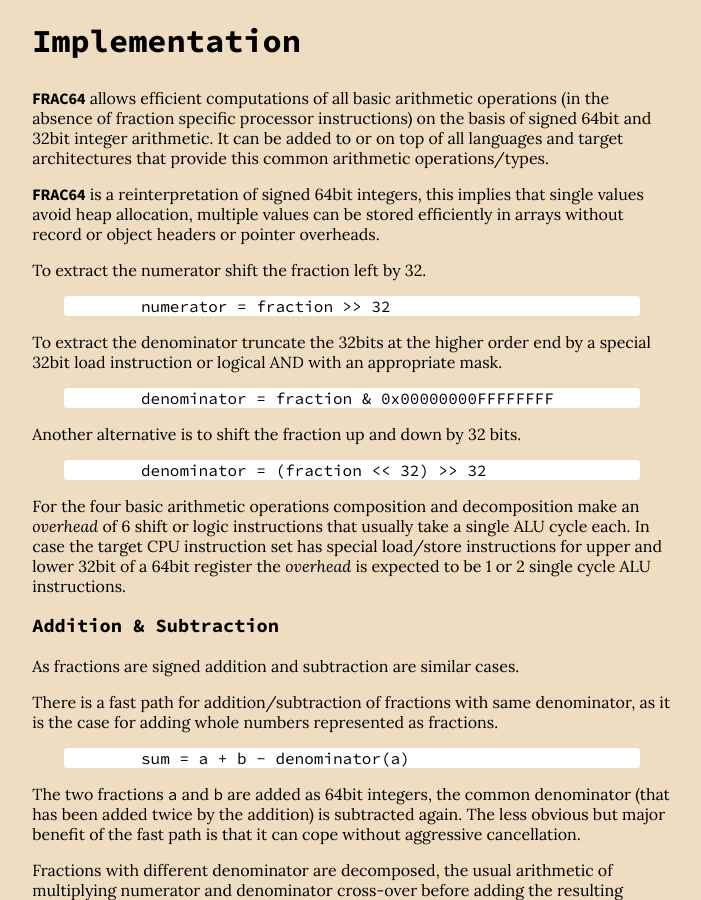
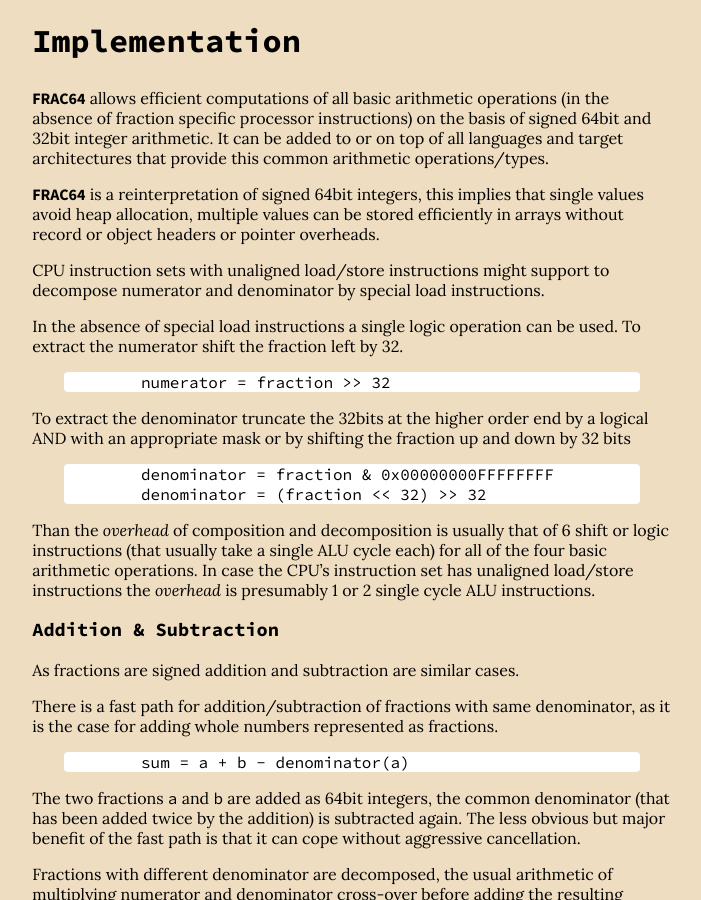
Before and after one commit to frac64/frac64.github.io, a Jekyll site: the page built from index.md, in a window 1280 px wide and 900 px high, scrolled down 912 px. Shown: the whole window, without its empty margins (127-828 px from the left). Built offline with Jekyll 4.4.1, drawn with Linux system fonts in a browser that asks for light colours.

Commit message:
Implementation...

```diff
--- a/index.md
+++ b/index.md
@@ -58,24 +58,26 @@ operations/types.
 single values avoid heap allocation, multiple values can be stored efficiently
 in arrays without record or object headers or pointer overheads.
 
+CPU instruction sets with unaligned load/store instructions might support to
+decompose numerator and denominator by special load instructions.
+
+In the absence of special load instructions a single logic operation can be used.
 To extract the numerator shift the fraction left by 32.
 
 		numerator = fraction >> 32
 
 To extract the denominator truncate the 32bits at the higher order end by a
-special 32bit load instruction or logical AND with an appropriate mask.
+logical AND with an appropriate mask or by shifting the fraction up and down
+by 32 bits
 
 		denominator = fraction & 0x00000000FFFFFFFF
-
-Another alternative is to shift the fraction up and down by 32 bits.
-
 		denominator = (fraction << 32) >> 32
 
-For the four basic arithmetic operations composition and decomposition
-make an _overhead_ of 6 shift or logic instructions that usually take a single
-ALU cycle each. In case the target CPU instruction set has special load/store
-instructions for upper and lower 32bit of a 64bit register the _overhead_ is
-expected to be 1 or 2 single cycle ALU instructions.
+Than the _overhead_ of composition and decomposition is usually that of 6 shift
+or logic instructions (that usually take a single ALU cycle each) for all of the
+four basic arithmetic operations.
+In case the CPU's instruction set has unaligned load/store instructions the
+_overhead_ is presumably 1 or 2 single cycle ALU instructions.
 
 ### Addition & Subtraction
 As fractions are signed addition and subtraction are similar cases.
```
